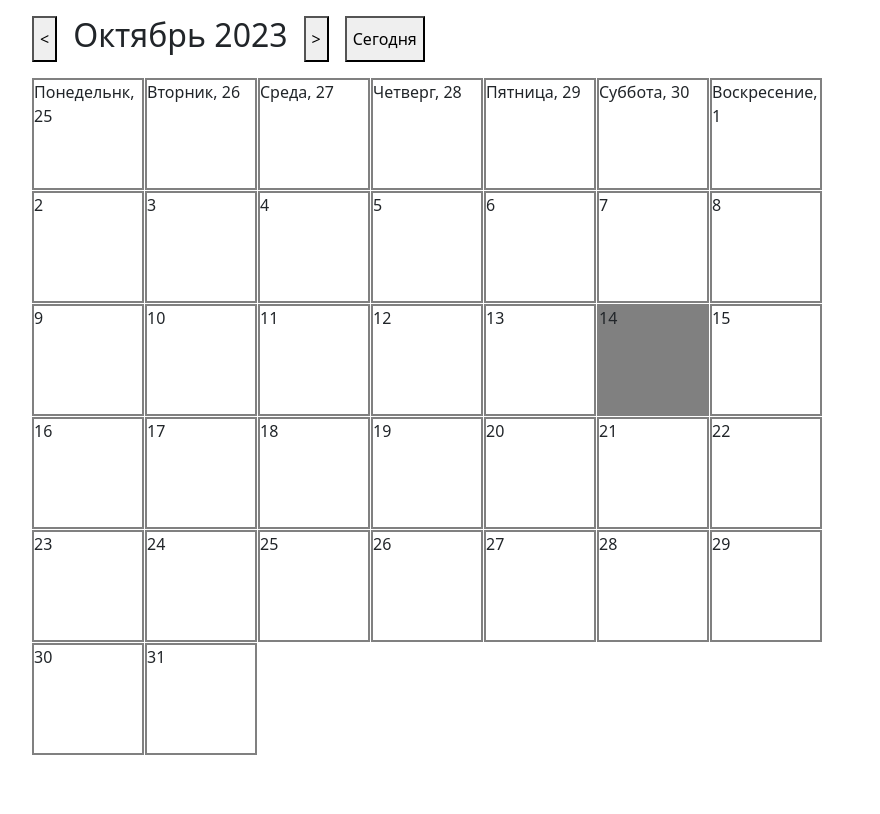
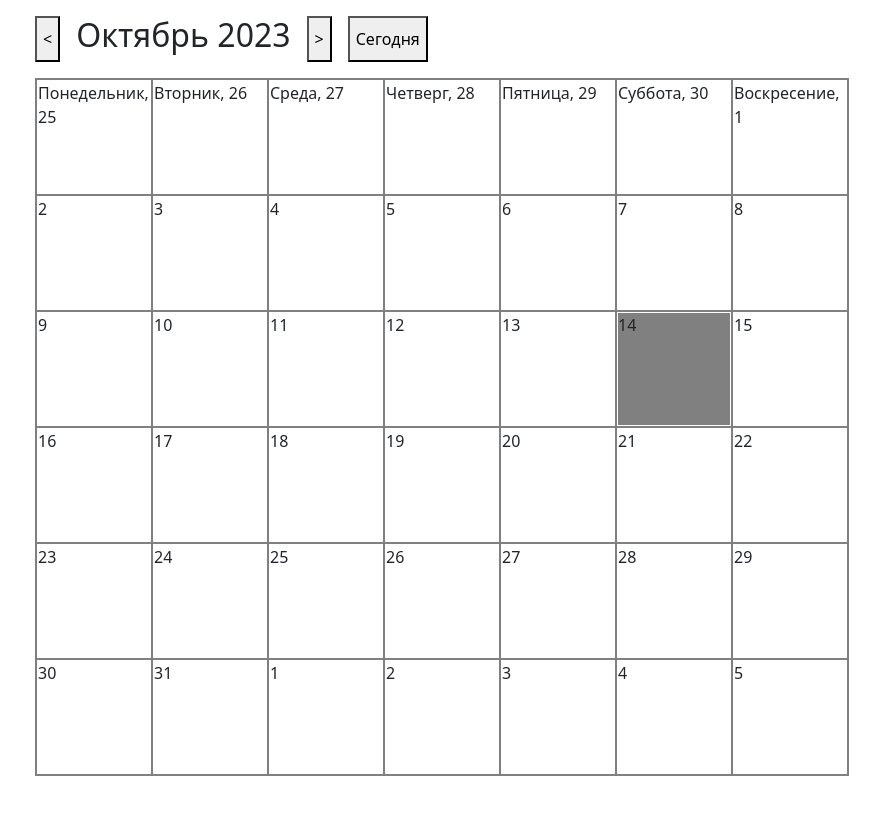
Before and after one commit to AndrewMotevich/calendar-angular, an Angular app: page / in a window 1280 px wide. Shown: the whole page, without its empty margins (213-1093 px from the left). Built offline with nearby package versions, Linux system fonts and the light colour scheme.

Commit message:
fix: change grid to table

```diff
--- a/src/app/calendar/components/calendar/calendar.component.html
+++ b/src/app/calendar/components/calendar/calendar.component.html
@@ -6,23 +6,27 @@
     <button (click)="toCurrent()">Сегодня</button>
   </div>
 
-  <div class="calendar">
-    <div class="calendar__grid">
+  <table>
+    <tbody>
+      <tr *ngFor="let week of weeks; let index = index">
+        <td *ngFor="let day of week">
+
           <app-day-cell
+            [weekIndex]="index"
             [day]="day"
-        *ngFor="let day of daysOnScreen; let index = index"
             [ngbPopover]="popover"
             [autoClose]="'outside'"
             placement="end"
-        #popoverInstance="ngbPopover">
-        <span class="day">{{ day | setWeekDayNames : index}}</span>
+            #popoverInstance="ngbPopover"></app-day-cell>
 
           <ng-template #popover>
             <app-event-form
               [day]="day"
               [popover]="popoverInstance"></app-event-form>
           </ng-template>
-      </app-day-cell>
+
+        </td>
+      </tr>
+    </tbody>
+  </table>
 </div>
-  </div>
-</div>
--- a/src/app/calendar/components/calendar/calendar.component.scss
+++ b/src/app/calendar/components/calendar/calendar.component.scss
@@ -6,6 +6,8 @@
   justify-content: center;
 }
 .calendar-wrapper{
+  width: 49rem;
+  height: 100%;
   margin-top: 1rem;
   display: flex;
   flex-direction: column;
@@ -15,11 +17,10 @@
   display: flex;
   gap: 1rem;
 }
-.calendar__grid {
-  display: grid;
-  grid-template-columns: repeat(7, 1fr);
-  gap: 1px;
-  margin: 0;
-  padding: 0;
-  box-sizing: border-box;
+table {
+  border-collapse: collapse;
+  border-spacing: 0;
 }
+td {
+  border: 2px solid gray;
+}
--- a/src/app/calendar/components/calendar/calendar.component.ts
+++ b/src/app/calendar/components/calendar/calendar.component.ts
@@ -8,32 +8,32 @@ import { ChangeDetectionStrategy, Component, OnInit } from '@angular/core';
 })
 export class CalendarComponent implements OnInit {
   public currentDate: Date = new Date();
-  public daysOnScreen: Date[] = [];
+  public weeks: Date[][] = [];
   public currentDayIndex: number | null;
 
-  public ngOnInit() {
+  public ngOnInit(): void {
     this.generateCalendar();
   }
 
-  public prevMonth() {
+  public prevMonth(): void {
     this.currentDate.setMonth(this.currentDate.getMonth() - 1);
     this.generateCalendar();
     this.currentDate = new Date(this.currentDate);
   }
 
-  public nextMonth() {
+  public nextMonth() : void{
     this.currentDate.setMonth(this.currentDate.getMonth() + 1);
     this.generateCalendar();
     this.currentDate = new Date(this.currentDate);
   }
 
-  public toCurrent() {
+  public toCurrent(): void {
     this.currentDate = new Date();
     this.generateCalendar();
   }
 
-  private generateCalendar() {
-    this.daysOnScreen = [];
+  private generateCalendar(): void {
+    this.weeks = [];
     const year = this.currentDate.getFullYear();
     const month = this.currentDate.getMonth();
 
@@ -44,8 +44,12 @@ export class CalendarComponent implements OnInit {
     startDate.setDate(startDate.getDate() - ((startDate.getDay() + 6) % 7));
 
     while (startDate <= lastDayOfMonth) {
-      this.daysOnScreen.push(new Date(startDate));
-      startDate.setDate(startDate.getDate() + 1);
+      const week = [];
+      for (let i = 0; i < 7; i += 1){
+        week.push(new Date(startDate));
+        startDate.setDate(startDate.getDate() + 1);
+      }
+      this.weeks.push(week);
     }
   }
 }
--- a/src/app/calendar/components/day-cell/day-cell.component.html
+++ b/src/app/calendar/components/day-cell/day-cell.component.html
@@ -1,4 +1,4 @@
 <div [ngClass]="{'current-day': isToday}">
-  <ng-content select=".day"></ng-content>
+  <p>{{day | setWeekDayNames: weekIndex}}</p>
   <div>{{(event | async)?.title}}</div>
 </div>
--- a/src/app/calendar/components/day-cell/day-cell.component.scss
+++ b/src/app/calendar/components/day-cell/day-cell.component.scss
@@ -3,13 +3,6 @@
   height: 7rem;
   display: block;
   box-sizing: border-box;
-  border: 2px solid gray;
-  margin: 0;
-  padding: 0;
-  & > *{
-    margin: 0;
-    padding: 0;
-  }
 }
 .current-day {
   width: 100%;
--- a/src/app/calendar/components/day-cell/day-cell.component.ts
+++ b/src/app/calendar/components/day-cell/day-cell.component.ts
@@ -17,6 +17,7 @@ import { Observable, Subject, of, takeUntil } from 'rxjs';
   changeDetection: ChangeDetectionStrategy.OnPush,
 })
 export class DayCellComponent implements OnInit, OnDestroy {
+  @Input() public weekIndex: number;
   @Input() public day: Date;
   public currentDate = new Date();
   public isToday: boolean;
--- a/src/app/calendar/pipes/set-week-day-names.pipe.ts
+++ b/src/app/calendar/pipes/set-week-day-names.pipe.ts
@@ -1,22 +1,13 @@
 import { Pipe, PipeTransform } from '@angular/core';
+import DAYS_OF_WEEK from 'src/app/shared/constants/days-of-week.const';
 
 @Pipe({
   name: 'setWeekDayNames',
   pure: false
 })
 export class SetWeekDayNamesPipe implements PipeTransform {
-  private DAYS_OF_WEEK: string[] = [
-    'Понедельнк',
-    'Вторник',
-    'Среда',
-    'Четверг',
-    'Пятница',
-    'Суббота',
-    'Воскресение',
-  ];
-
-  transform(value: Date, index: number): string {
-      if (index > 6)  return value.getDate().toString()
-      return `${this.DAYS_OF_WEEK[index]}, ${value.getDate()}`
+  transform(value: Date, weekIndex: number): string {
+      if(weekIndex !== 0) return value.getDate().toString();
+      return `${DAYS_OF_WEEK[value.getDay()]}, ${value.getDate()}`
   }
 }
--- /dev/null
+++ b/src/app/shared/constants/days-of-week.const.ts
@@ -0,0 +1,10 @@
+const DAYS_OF_WEEK: string[] = [
+  'Воскресение',
+  'Понедельник',
+  'Вторник',
+  'Среда',
+  'Четверг',
+  'Пятница',
+  'Суббота',
+];
+export default DAYS_OF_WEEK
--- a/src/styles.scss
+++ b/src/styles.scss
@@ -14,7 +14,6 @@ body {
   height: 100%;
   box-sizing: border-box;
   margin: 0;
-  font-family: Impact, Haettenschweiler, 'Arial Narrow Bold', sans-serif
 }
 
 h1, h2, h3, h4 {
```
Lines whose indentation alone changed are shown as unchanged.
